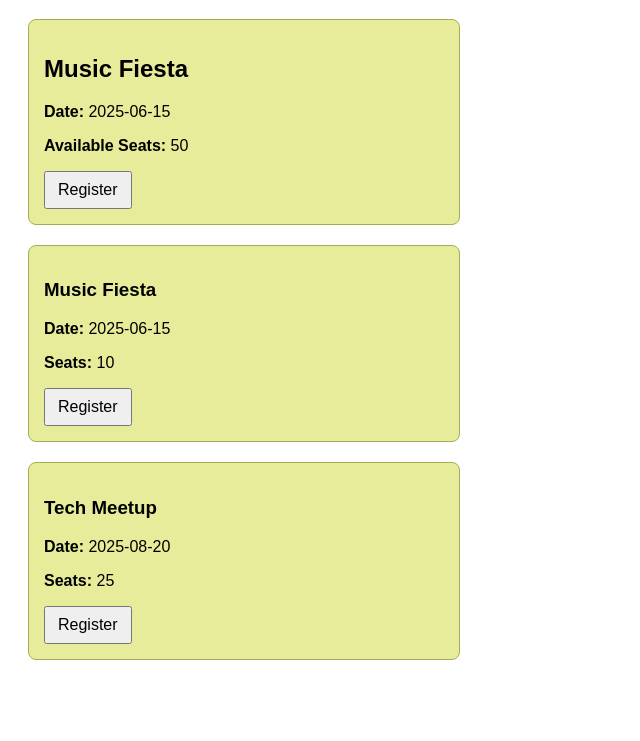
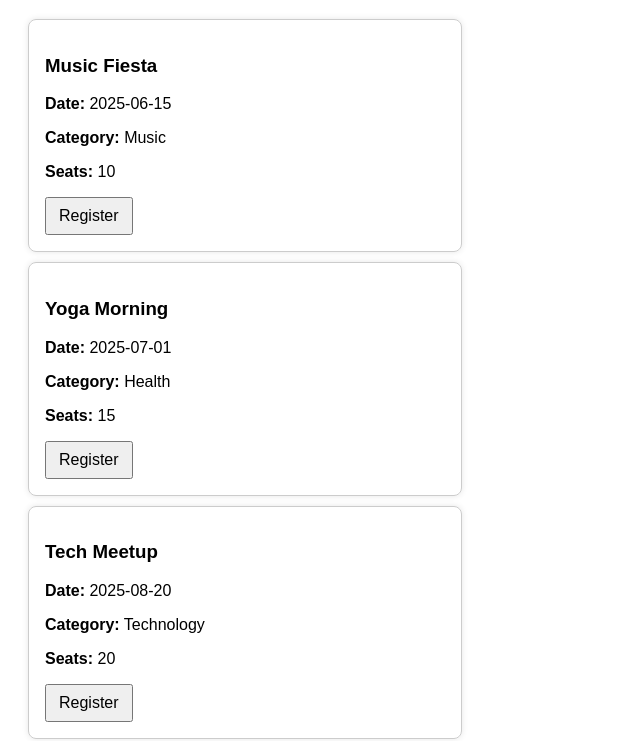
Before and after one commit to AmruthaChandana/Module-1-Javascript, a plain HTML site: page index.html in a window 1280 px wide. Shown: the part 89-830 px from the top of the page, without its empty margins (0-640 px from the left). Before the commit the page ends 800 px from the top, so only its background shows below. Drawn offline with Linux system fonts and the light colour scheme.

Commit message:
Functions, Scope, Closures, Higher-Order Functions

```diff
--- a/index.html
+++ b/index.html
@@ -9,14 +9,15 @@
       font-family: Arial, sans-serif;
       padding: 20px;
     }
-    .event-card {
-      background-color: #e7ec9a;
-      border: 1px solid #a6ac55;
-      padding: 15px;
-      border-radius: 8px;
-      margin-bottom: 20px;
-      max-width: 400px;
-    }
+   .event-card {
+  border: 1px solid #ccc;
+  padding: 16px;
+  margin: 10px 0;
+  border-radius: 8px;
+  max-width: 400px;
+  box-shadow: 0 0 6px rgba(0,0,0,0.1);
+}
+
     button {
       padding: 8px 12px;
       font-size: 1rem;
@@ -27,12 +28,7 @@
 <body>
   <h1>Local Community Event Portal</h1>
 
-  <div class="event-card">
-    <h2 id="eventName"></h2>
-    <p><strong>Date:</strong> <span id="eventDate"></span></p>
-    <p><strong>Available Seats:</strong> <span id="seatCount"></span></p>
-    <button onclick="registerUser()">Register</button>
-  </div>
+  <div id="eventsContainer"></div>
 
   <script src="main.js"></script>
 </body>
--- a/main.js
+++ b/main.js
@@ -1,77 +1,81 @@
-// --- Task 1: Console & Alert ---
-console.log("Welcome to the Community Portal");
-window.addEventListener("load", () => {
-  alert("Page has fully loaded. Enjoy browsing community events!");
-});
+// --- Data: Event List ---
+let events = [
+  { id: 1, name: "Music Fiesta", date: "2025-06-15", seats: 10, category: "Music" },
+  { id: 2, name: "Yoga Morning", date: "2025-07-01", seats: 15, category: "Health" },
+  { id: 3, name: "Tech Meetup", date: "2025-08-20", seats: 20, category: "Technology" },
+  { id: 4, name: "Painting Workshop", date: "2025-09-05", seats: 8, category: "Art" },
+];
 
-// --- Task 2: Event Info and Seat Management ---
-const eventName = "Music Fiesta";
-const eventDate = "2025-06-15";
-let availableSeats = 50;
+// --- Closure: Track registrations per category ---
+function createCategoryTracker() {
+  const categoryCount = {};
+  return function (category) {
+    if (!categoryCount[category]) {
+      categoryCount[category] = 0;
+    }
+    categoryCount[category]++;
+    console.log(`Registrations for ${category}: ${categoryCount[category]}`);
+  };
+}
+const trackRegistration = createCategoryTracker();
 
-// Display data in HTML
-document.getElementById("eventName").textContent = eventName;
-document.getElementById("eventDate").textContent = eventDate;
-document.getElementById("seatCount").textContent = availableSeats;
+// --- Reusable Function: Add New Event ---
+function addEvent(name, date, seats, category) {
+  const newEvent = {
+    id: events.length + 1,
+    name,
+    date,
+    seats,
+    category,
+  };
+  events.push(newEvent);
+  console.log(`Event '${name}' added successfully.`);
+}
 
-// Register function
-function registerUser() {
-  if (availableSeats > 0) {
-    availableSeats--;
-    document.getElementById("seatCount").textContent = availableSeats;
-    alert("You have successfully registered!");
+// --- Reusable Function: Register a User ---
+function registerUser(eventId) {
+  const event = events.find((e) => e.id === eventId);
+  if (!event) return alert("Event not found");
+
+  if (event.seats > 0) {
+    event.seats--;
+    document.getElementById(`seat-${event.id}`).textContent = event.seats;
+    alert(`Registered for ${event.name}`);
+    trackRegistration(event.category);
   } else {
-    alert("Sorry, no seats available!");
+    alert("No seats available");
   }
 }
 
-// --- Task 3: Event Filtering, Looping, Error Handling ---
-
-const events = [
-  { name: "Music Fiesta", date: "2025-06-15", seats: 10 },
-  { name: "Yoga Morning", date: "2025-10-10", seats: 0 },
-  { name: "Tech Meetup", date: "2025-08-20", seats: 25 },
-  { name: "Art Workshop", date: "2024-12-10", seats: 5 }, // Past event
-];
-
-// Utility: Check if event is in the future and has seats
-function isValidEvent(event) {
-  const today = new Date();
-  const eventDate = new Date(event.date);
-  return eventDate > today && event.seats > 0;
+// --- Higher-Order Function: Filter Events by Custom Callback ---
+function filterEvents(callback) {
+  return events.filter(callback);
 }
 
-// Render valid events
-const container = document.createElement("div");
-document.body.appendChild(container);
+// --- Example: Filter by Category (e.g., Music) ---
+const musicEvents = filterEvents((event) => event.category === "Music");
+console.log("Music Events:", musicEvents);
 
-events.forEach((event, index) => {
-  if (isValidEvent(event)) {
+// --- Render Events ---
+function renderEvents(eventList) {
+  const container = document.getElementById("eventsContainer");
+  container.innerHTML = ""; // clear previous
+
+  eventList.forEach((event) => {
     const card = document.createElement("div");
     card.className = "event-card";
     card.innerHTML = `
       <h3>${event.name}</h3>
       <p><strong>Date:</strong> ${event.date}</p>
-      <p><strong>Seats:</strong> <span id="seat-${index}">${event.seats}</span></p>
-      <button onclick="tryRegister(${index})">Register</button>
+      <p><strong>Category:</strong> ${event.category}</p>
+      <p><strong>Seats:</strong> <span id="seat-${event.id}">${event.seats}</span></p>
+      <button onclick="registerUser(${event.id})">Register</button>
     `;
     container.appendChild(card);
-  }
-});
+  });
+}
 
-// Safe registration with error handling
-function tryRegister(index) {
-  try {
-    const event = events[index];
-    if (event.seats > 0) {
-      event.seats--;
-      document.getElementById(`seat-${index}`).textContent = event.seats;
-      alert(`Successfully registered for ${event.name}`);
-    } else {
-      throw new Error("No seats available.");
-    }
-  } catch (error) {
-    console.error("Registration failed:", error.message);
-    alert("Error: " + error.message);
-  }
-}
+// --- Initial Render ---
+window.onload = function () {
+  renderEvents(events);
+};
```
